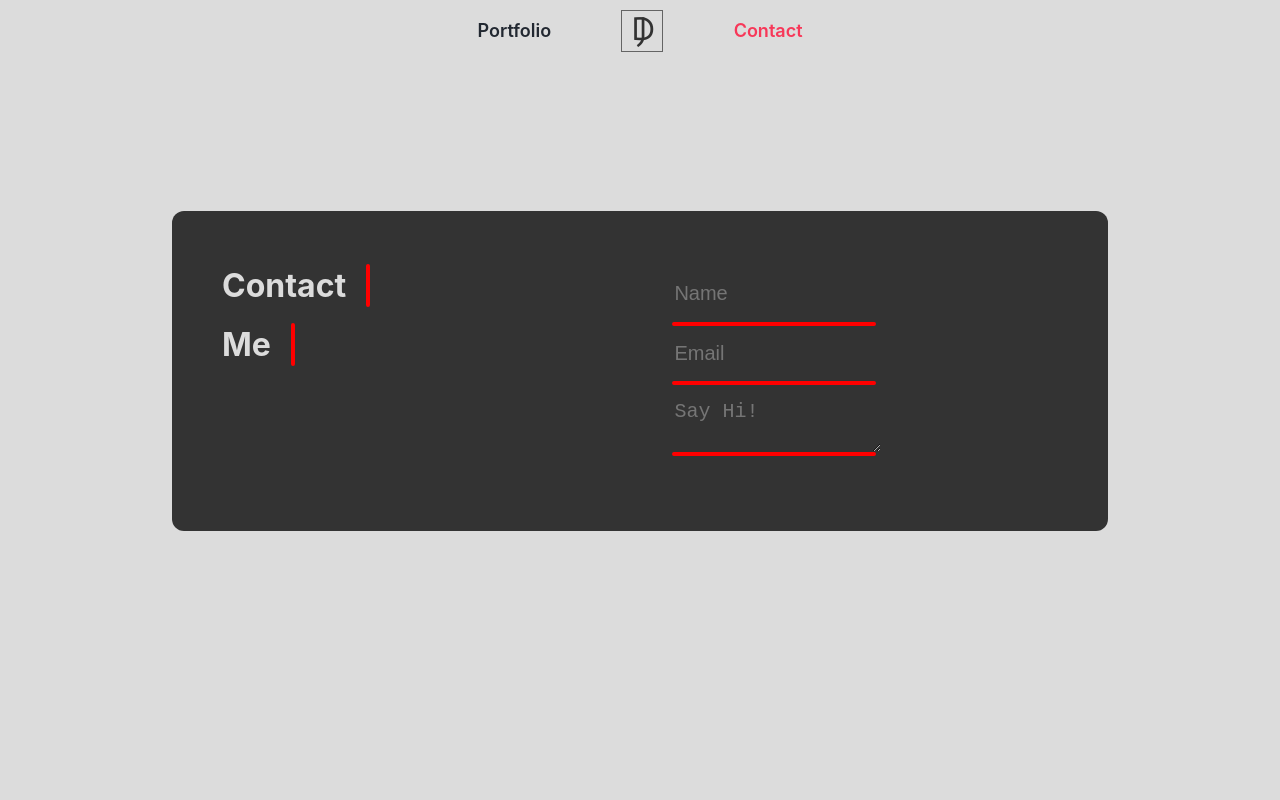
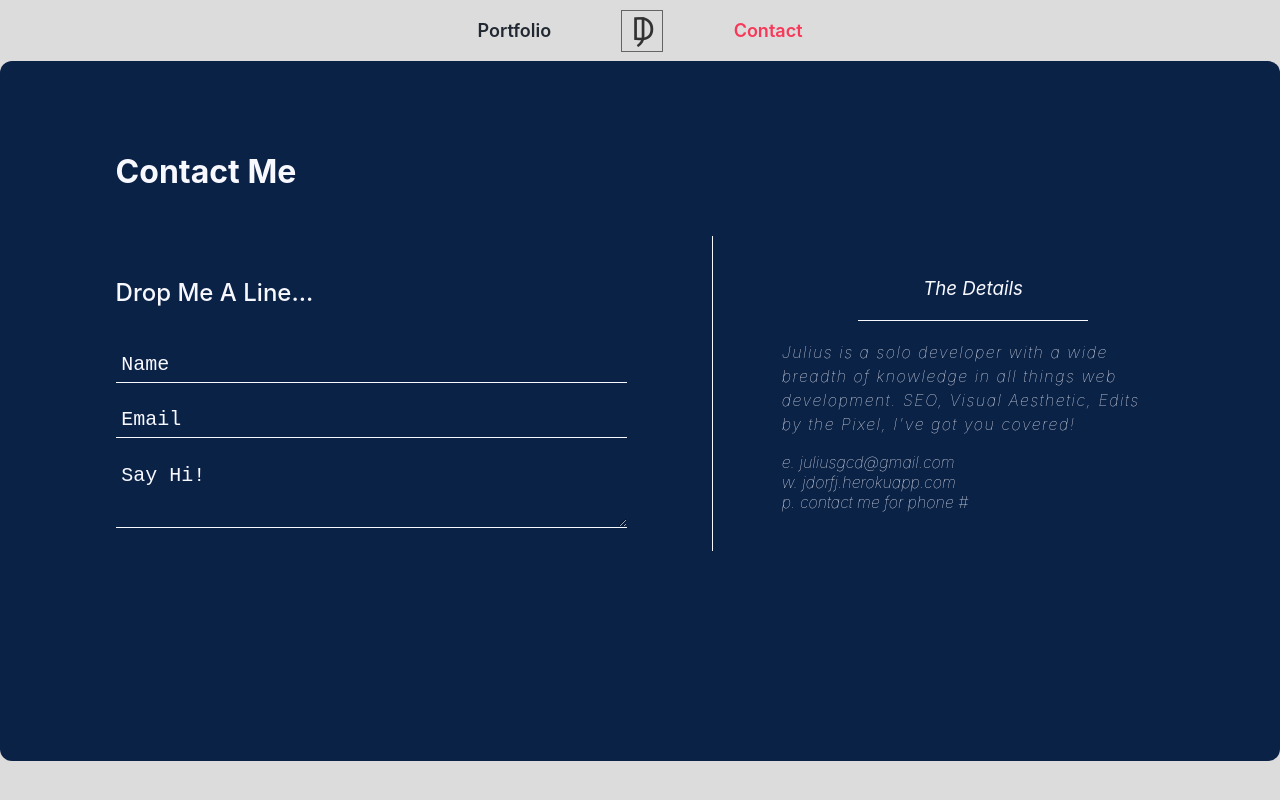
Before and after one commit to JuliusDorfman/jdorfj, a React (Create React App) app: page /contact in a window 1280 px wide. Built offline with nearby package versions, Linux system fonts and the light colour scheme.

Commit message:
completed visual of contact page, gave min-width to <li> in homepage.

```diff
--- a/src/Components/DigitalCard/DigitalCard.css
+++ b/src/Components/DigitalCard/DigitalCard.css
@@ -3,8 +3,8 @@
   height: 80%;
   width: 100%;
   background: gainsboro;
-  margin-top: 150px;
-  margin-bottom: 150px;
+  padding-top: 150px;
+  padding-bottom: 150px;
 }
 
 .digital-card-container {
--- a/src/Pages/Contact/Contact.css
+++ b/src/Pages/Contact/Contact.css
@@ -1,60 +1,135 @@
+.contact-component {
+  height: 100vh;
+  overflow: hidden;
+}
+
 .contact-form-wrapper {
   position: relative;
-  display: flex;
-  padding: 55px 20px 75px 20px;
+  padding: 70px;
+  min-height: 350px;
   border-radius: 12px;
-  background: #333;
+  background: #0b2247;
   flex-direction: row;
-  max-width: 70%;
-  margin: 150px auto;
-  color: gainsboro;
+  color: ghostwhite;
+  height: 70%;
 }
 
-.card-title {
-  width: 30%;
+.card-title>h1 {
+  padding-left: 4%;
 }
 
-.card-title > h1 {
-  margin: 0 0 0 30px;
+#contact-form>input::placeholder,
+textarea::placeholder {
+  color: ghostwhite;
 }
 
-.card-title > h1 > span {
-  margin-left: 20px;
-  border: 2px solid red;
-  border-radius: 3px;
+.contact-form-body {
+  display: flex;
+  flex-direction: row;
+}
+
+.contact-form-body>* {
+  margin: 2%;
+  padding: 2%;
 }
 
 #contact-form {
   display: flex;
-  width: 70%;
+  width: 60%;
   flex-direction: column;
-  justify-content: center;
+  justify-content: flex-start;
+  border-right: 1.5px solid ghostwhite;
+}
+
+#contact-form > #message, input {
+  font-family: 'Courier New', Courier, monospace;
+}
+
+#contact-form>h2 {
+  font-weight: 500;
+}
+
+.contact-form-details {
+  width: 40%;
+}
+
+.contact-form-details {
+  font-style: italic;
+  font-weight: 100;
+}
+
+.contact-form-details>h3 {
+  font-weight: 400;
   text-align: center;
 }
 
-#contact-form > * {
-  max-width: 200px;
+.contact-form-details>h3:after {
+  content: "";
+  display: block;
+  margin: 0 auto;
+  border-bottom: 1px solid ghostwhite;
+  height: 20px;
+  width: 60%;
 }
 
-#contact-form > input, textarea {
+.contact-form-details>ul {
+  padding: 0;
+  list-style-type: none;
+}
+
+.my-dealings {
+  line-height: 24px;
+  letter-spacing: 1.5px;
+}
+
+#contact-form>* {
+  max-width: 500px;
+}
+
+#contact-form>input,
+#message {
   padding: 1%;
-  margin: 10px auto;
   font-size: 20px;
   background: transparent;
   border: none;
   color: gainsboro;
+  margin-top: 20px;
+  border-bottom: 1.5px solid ghostwhite;
 }
 
-.underline-input {
-  margin: auto;
-  border: 2px solid red;
-  border-radius: 3px;
-  min-width: 200px;
+
+#contact-form>#message {
+  height: 100%;
 }
 
-#message {
-margin: auto;
-padding-top: 15px;
-resize: vertical;
-overflow: auto;
+
+@media (max-width: 750px) {
+  .contact-component {
+    height: initial;
+    overflow: initial;
+  }
+
+  .contact-form-body {
+    flex-direction: column-reverse;
+  }
+
+  .card-title {
+    text-align: center;
+  }
+
+  #contact-form {
+    border-right: none;
+    margin: auto;
+    width: 100%;
+  }
+
+  #contact-form > input, #message {
+    font-size: 16px;
+  }
+
+  .contact-form-details {
+    margin: auto;
+    width: 100%;
+  }
+
 }
--- a/src/Pages/Contact/Contact.jsx
+++ b/src/Pages/Contact/Contact.jsx
@@ -16,17 +16,27 @@ export default class Contact extends Component {
         <Navbar />
         <div className="contact-form-wrapper">
           <div className="card-title">
-            <h1>Contact<span /></h1> &nbsp; <br />
-            <h1>Me<span /></h1>
+            <h1>Contact Me</h1>
           </div>
-          <form id="contact-form">
-            <input id="name" name="name" type="text" placeholder="Name" autoComplete="new-password" />
-            <div className="underline-input"> </div>
-            <input id="email" name="email" type="text" placeholder="Email" autoComplete="new-password" />
-            <div className="underline-input"></div>
-            <textarea id="message" name="message" type="textarea" placeholder="Say Hi!" autoComplete="new-password" />
-            <div className="underline-input"></div>
-          </form>
+          <div className="contact-form-body">
+            <form id="contact-form">
+            <h2>Drop Me A Line...</h2>
+              <input id="name" name="name" type="text" placeholder="Name" autoComplete="new-password" />
+              <input id="email" name="email" type="text" placeholder="Email" autoComplete="new-password" />
+              <textarea id="message" name="message" type="textarea" placeholder="Say Hi!" autoComplete="new-password" />
+            </form>
+            <div className="contact-form-details">
+              <h3>The Details</h3>
+              <p className="my-dealings">
+                Julius is a solo developer with a wide breadth of knowledge in all things web development. SEO, Visual Aesthetic, Edits by the Pixel, I've got you covered!
+              </p>
+              <ul>
+                <li>e. juliusgcd@gmail.com</li>
+                <li>w. jdorfj.herokuapp.com</li>
+                <li>p. contact me for phone #</li>
+              </ul>
+            </div>
+          </div>
         </div>
       </div >
     )
--- a/src/Pages/Homepage/Homepage.css
+++ b/src/Pages/Homepage/Homepage.css
@@ -1,3 +1,7 @@
+.homepage-component {
+  background: ghostwhite;
+}
+
 .resume-intro {
   position: relative;
   width: 100%;
@@ -149,10 +153,12 @@
   padding: 1em;
   /* background-color: #888; */
   margin: 1em;
+  min-width: 150px;
   color: #eee;
   font-size: 1.1rem;
   font-weight: 600;
   font-family: 'Comfortaa', cursive;
+  cursor: pointer;
 }
 
 .skills-details>ul>li:after {
@@ -175,7 +181,7 @@ ul.skill-list {
   text-align: center;
   width: 70%;
   margin: 150px auto;
-  background: gainsboro;
+  background: ghostwhite;
 }
 
 .experience-container>h1 {
--- a/src/Pages/Homepage/Homepage.jsx
+++ b/src/Pages/Homepage/Homepage.jsx
@@ -81,7 +81,7 @@ export default class Homepage extends Component {
                 <h4>Support Coach</h4>
                 <h4>iMatrix</h4>
               </header>
-              <p>My first technical position in the field! I began at iMatrix as a Support Coach. My role was to assist clients with website management. My patrons were not technically savvy and I became an expert explaining the field, both verbal and written. Essence of calls would include:
+              <p>My first technical position in the field! I began at iMatrix as a Support Coach. My role was to assist clients with website management. My patrons were not technically savvy and I became an expert in explaining the field, both verbal and written. Essence of calls would include:
                 <ul>
                   <li>Aesthetics</li>
                   <li>SEO</li>
@@ -99,7 +99,7 @@ export default class Homepage extends Component {
                 <h4>Student</h4>
                 <h4>Full Stack Bootcamp</h4>
               </header>
-              <p>Extensive 6-month program dedicated to front and back-end web-development. Mastery includes: HTML5, CSS3, JavaScript, jQuery, Bootstrap, Firebase, NodeJS, MySQL, MongoDB, Express, HandlebarsJS, &amp; ReactJS.</p>
+              <p>I enrolled at UCSD for an extensive 6-month program dedicated to front and back-end web-development. Mastery includes: HTML5, CSS3, JavaScript, jQuery, Bootstrap, Firebase, NodeJS, MySQL, MongoDB, Express, HandlebarsJS, &amp; ReactJS. This class was my first tangible step towards a career in web development.</p>
             </article>
           </div>
           <div id="alliant" className="exp-first-tier">
@@ -110,11 +110,7 @@ export default class Homepage extends Component {
                 <h4>Staff Accountant</h4>
                 <h4>Alliant Insurance Services, Inc.</h4>
               </header>
-              <ul>
-                <li>Lead team of 3-4 Accounts Receivable clerks.</li>
-                <li>Oversee recognition of revenue, quarterly and yearly up to $1million.</li>
-                <li>Reconcile company revenue accounts and bank accounts.</li>
-              </ul>
+              <p>Before persuing a career in tech, I had worked as a Staff Accountant for a fantastic company, Alliant Insurance Services. While I enjoyed the people and the work, I knew the field was not where my passion lay.</p>
             </article>
           </div>
         </section>
```
